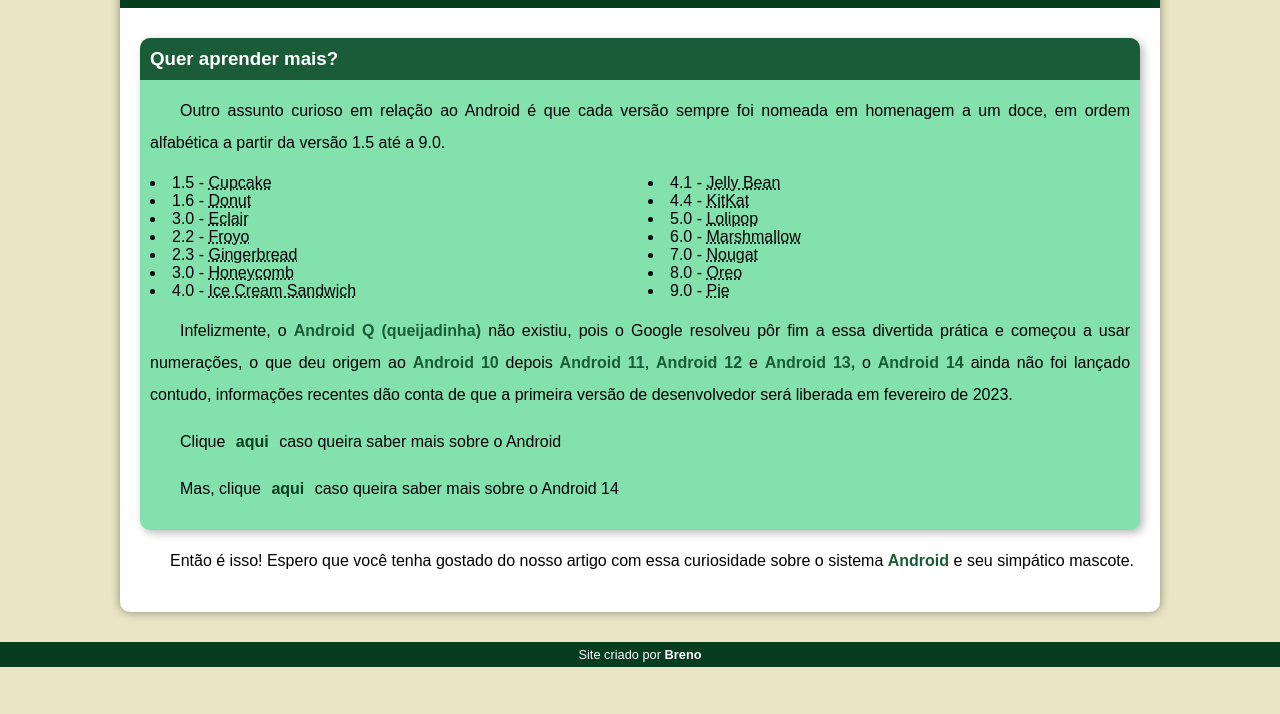
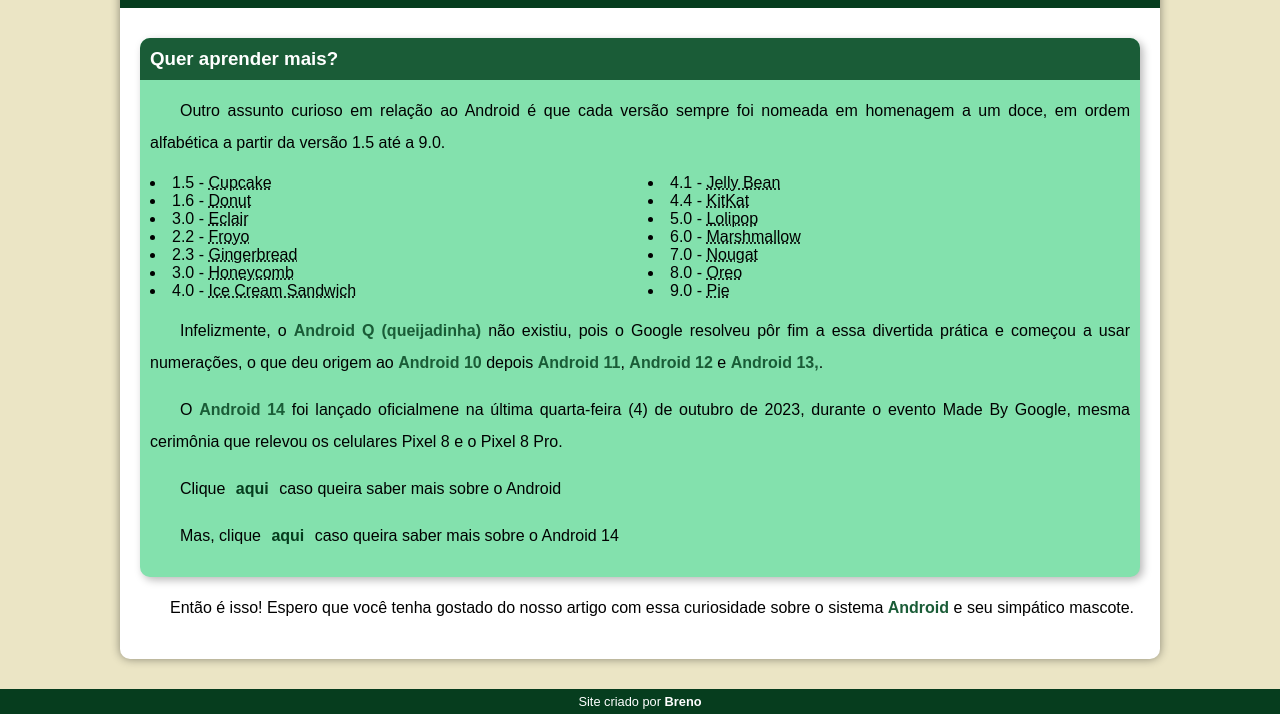
Before and after one commit to Breno-Pontes-2014/Android, a plain HTML site: page index.html in a window 1280 px wide. Shown: the part 2413-3127 px from the top of the page. Before the commit the page ends 3080 px from the top, so only its background shows below. Drawn offline with Linux system fonts and the light colour scheme.

Commit message:
o android 14

```diff
--- a/index.html
+++ b/index.html
@@ -127,8 +127,8 @@
                 </ul>
 
                 <p>
-                    Infelizmente, o <strong>Android Q (queijadinha)</strong> não existiu, pois o Google resolveu pôr fim a essa divertida prática e começou a usar numerações, o que deu origem ao <strong>Android 10</strong> depois <strong>Android 11</strong>, <strong>Android 12</strong> e <strong>Android 13,</strong> o <strong>Android 14</strong> ainda não foi lançado contudo, informações recentes dão conta de que a primeira versão de desenvolvedor será liberada em fevereiro de 2023.
-                </p>
+                    Infelizmente, o <strong>Android Q (queijadinha)</strong> não existiu, pois o Google resolveu pôr fim a essa divertida prática e começou a usar numerações, o que deu origem ao <strong>Android 10</strong> depois <strong>Android 11</strong>, <strong>Android 12</strong> e <strong>Android 13,</strong>.</p>
+                     <p>O <strong>Android 14</strong> foi lançado oficialmene na última quarta-feira (4) de outubro de 2023, durante o evento Made By Google, mesma cerimônia que relevou os celulares Pixel 8 e o Pixel 8 Pro.</p>
 
                 <p>
                     Clique <a href="saber mais.html" target="blank">aqui</a> caso queira saber mais sobre o Android
```
